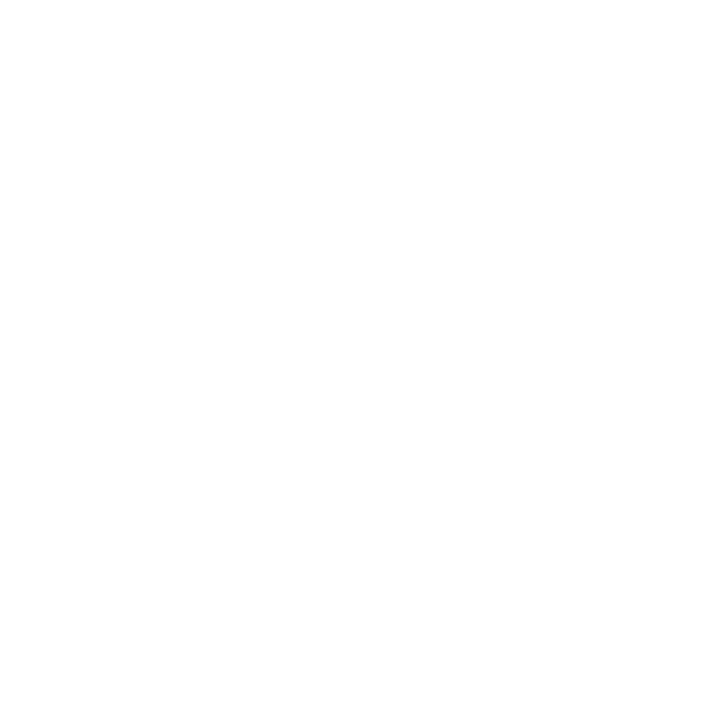
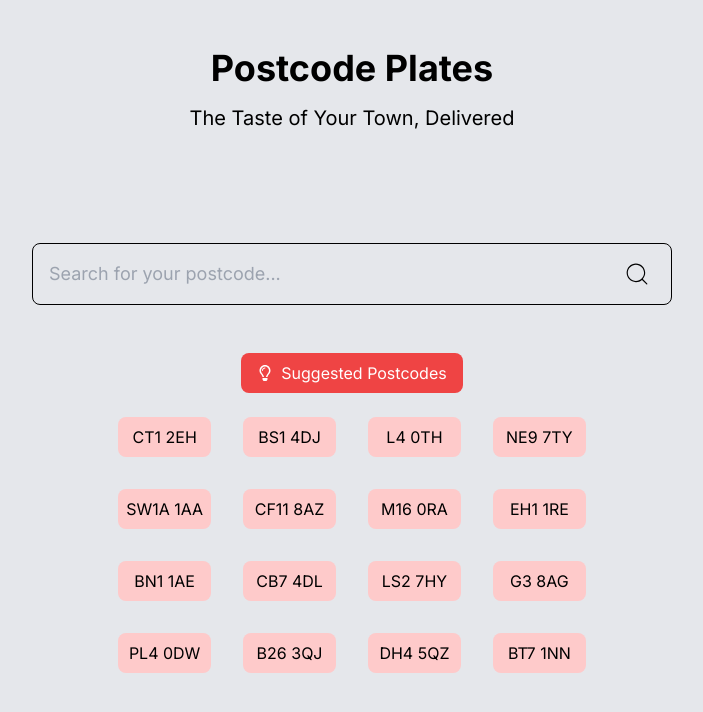
Before and after one commit to sriharshAmur/postcode-plates, a Next.js app: page / in a window 1280 px wide. Shown: the top 712 px of the page, without its empty margins (288-991 px from the left). Built offline with nearby package versions, Linux system fonts and the light colour scheme.

Commit message:
Simple Landing Page, React Icons installed

```diff
--- a/src/app/layout.tsx
+++ b/src/app/layout.tsx
@@ -6,7 +6,7 @@
 
 export const metadata: Metadata = {
   title: 'Postcode Plates',
-  description: 'Find Restaurants Near You',
+  description: 'The Taste of Your Town, Delivered',
 };
 
 export default function RootLayout({
--- a/src/app/page.tsx
+++ b/src/app/page.tsx
@@ -1,5 +1,68 @@
-import Image from 'next/image';
+import { CiSearch } from 'react-icons/ci';
+import { FaRegLightbulb } from 'react-icons/fa';
 
 export default function Home() {
-  return <main className=''></main>;
+  return (
+    <div className='bg-gray-200 w-screen h-screen  '>
+      <main className='flex flex-col gap-8 w-full h-full p-4 lg:p-12 container mx-auto'>
+        <div className='flex flex-col items-center gap-4'>
+          <h1 className='font-bold text-4xl'>Postcode Plates</h1>
+          <p className='text-xl'>The Taste of Your Town, Delivered</p>
+        </div>
+        <div className='flex-1 grid place-items-center'>
+          <div className='flex flex-col gap-12 items-center min-w-96 max-w-[800px] w-[50vw]'>
+            <div className='flex items-center justify-between gap-4 border border-black py-3 px-4 rounded-lg w-full'>
+              <input
+                className='flex-1 bg-transparent outline-none text-lg'
+                type='text'
+                placeholder='Search for your postcode...'
+              />
+              <div className='grid place-items-center p-1 rounded-lg'>
+                <CiSearch
+                  size={28}
+                  color='black'
+                />
+              </div>
+            </div>
+            <div className='flex flex-col items-center gap-6'>
+              <div className='flex items-center gap-2 bg-red-500 px-4 py-2 w-fit rounded-lg text-white'>
+                <div className='grid place-items-center'>
+                  <FaRegLightbulb />
+                </div>
+                <div>Suggested Postcodes</div>
+              </div>
+              <div className='w-full grid grid-cols-3 lg:grid-cols-4 gap-8'>
+                {postcodes.map((postcode) => (
+                  <div
+                    className='p-2 rounded-lg bg-red-200 hover:bg-red-300 text-center cursor-pointer'
+                    key={postcode}>
+                    {postcode}
+                  </div>
+                ))}
+              </div>
+            </div>
+          </div>
+        </div>
+      </main>
+    </div>
+  );
 }
+
+const postcodes = [
+  'CT1 2EH',
+  'BS1 4DJ',
+  'L4 0TH',
+  'NE9 7TY',
+  'SW1A 1AA',
+  'CF11 8AZ',
+  'M16 0RA',
+  'EH1 1RE',
+  'BN1 1AE',
+  'CB7 4DL',
+  'LS2 7HY',
+  'G3 8AG',
+  'PL4 0DW',
+  'B26 3QJ',
+  'DH4 5QZ',
+  'BT7 1NN',
+];
```
Also changed, not shown: package.json (+5 -4 lines), 2 other files (tests, documents, lock files or other folders).
